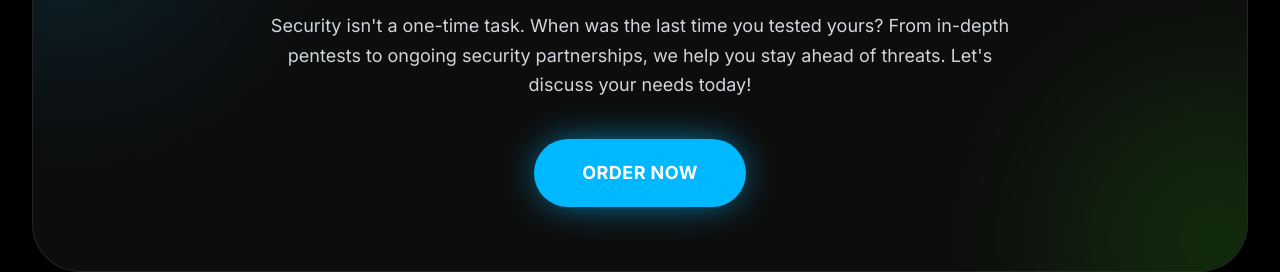
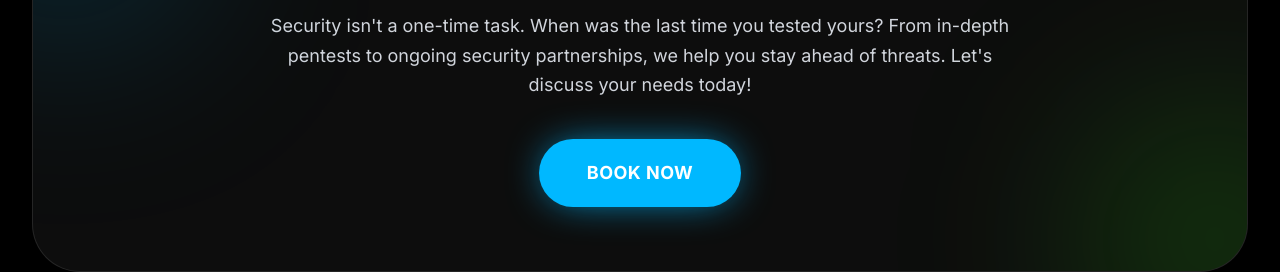
Before and after one commit to divyadeepmishra/scriptjacker, a Next.js app: page / in a window 1280 px wide. Shown: the part 8517-8789 px from the top of the page. Built offline with nearby package versions, Linux system fonts and the light colour scheme.

Commit message:
minor changes

```diff
--- a/src/app/page.tsx
+++ b/src/app/page.tsx
@@ -253,7 +253,7 @@ export default function Home() {
                href="/contact"
                className="inline-block px-12 py-5 rounded-full bg-neon-teal text-white font-bold text-lg hover:scale-105 hover:bg-white hover:text-black transition-all duration-300 shadow-[0_0_40px_-10px_var(--color-neon-teal)] uppercase tracking-wide"
             >
-               Order Now
+               Book Now
             </Link>
          </div>
       </section>
```
